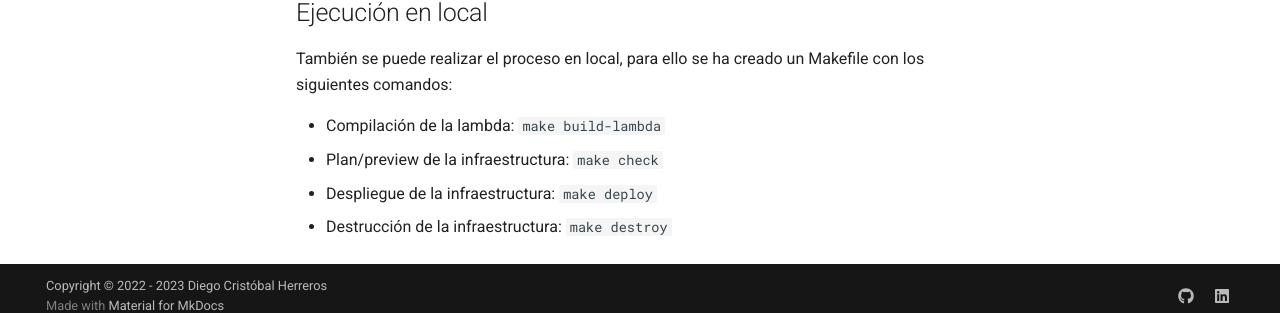
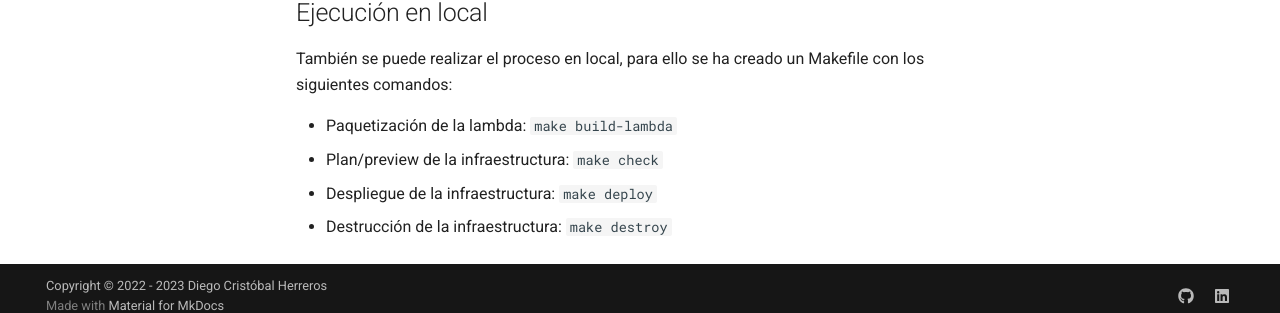
Before and after one commit to dcristobalhMad/TFM-DiegoCH, an MkDocs documentation site: the page built from docs/index.md, in a window 1280 px wide and 900 px high, scrolled down 687 px. Shown: the part 571-884 px from the top of the window. Built offline with MkDocs 1.6.1 and Material for MkDocs 9.7.7, drawn with Linux system fonts in a browser that asks for light colours; comment, search, counter and statistics services are not loaded.

Commit message:
Doc: fix typo

```diff
--- a/docs/index.md
+++ b/docs/index.md
@@ -30,7 +30,7 @@ La carpeta principal donde se encuentra el código de la infraestructura es la c
 
 También se puede realizar el proceso en local, para ello se ha creado un Makefile con los siguientes comandos:
 
-- Compilación de la lambda: `make build-lambda`
+- Paquetización de la lambda: `make build-lambda`
 - Plan/preview de la infraestructura: `make check`
 - Despliegue de la infraestructura: `make deploy`
 - Destrucción de la infraestructura: `make destroy`
```
